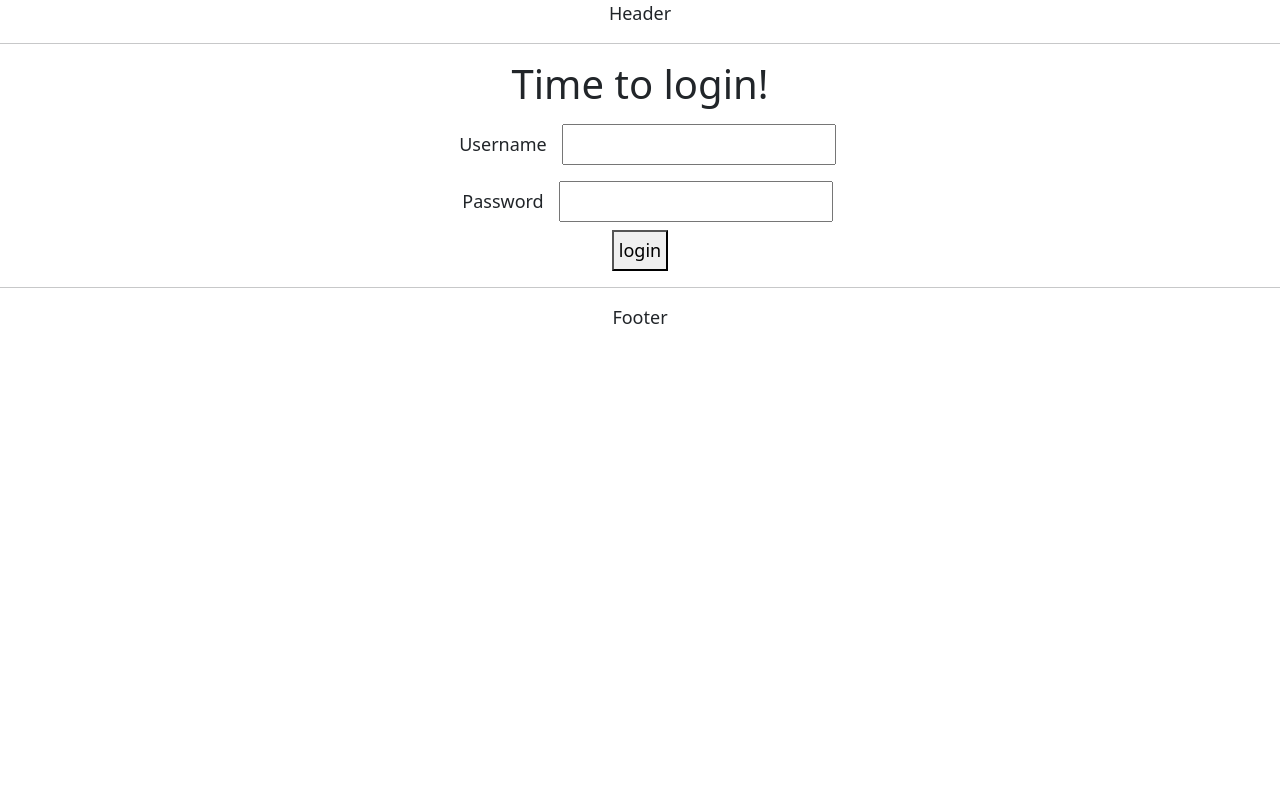
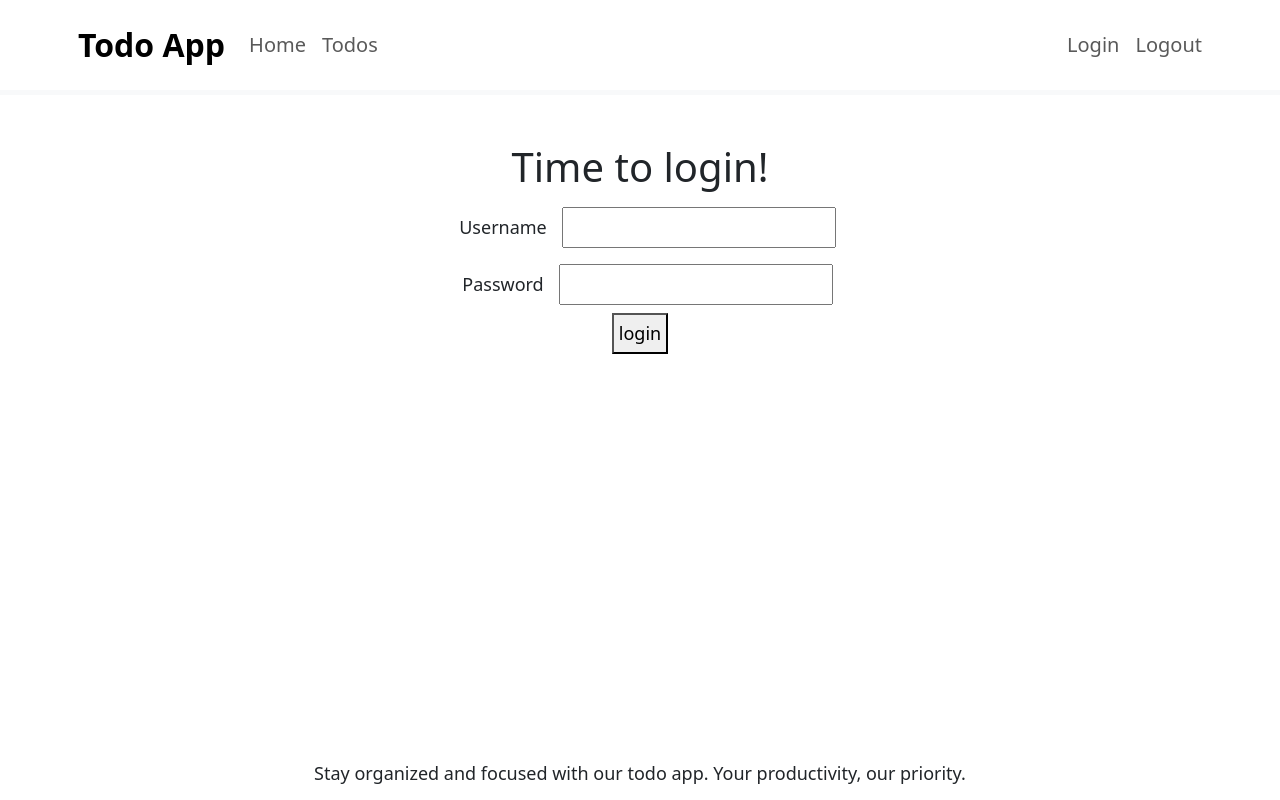
Before and after one commit to Adel1250/TODO-React, a React (Create React App) app: page /login in a window 1280 px wide. Built offline with nearby package versions, Linux system fonts and the light colour scheme.

Commit message:
Create separate components for Todo component

```diff
--- /dev/null
+++ b/src/components/todo/ErrorComponent.jsx
@@ -0,0 +1,9 @@
+export default function ErrorComponent() {
+    return (
+        <div className="Error">
+            <h1>
+                Apologies for 404. Reach out to our team.
+            </h1>
+        </div>
+    )
+}
--- /dev/null
+++ b/src/components/todo/FooterComponent.jsx
@@ -0,0 +1,10 @@
+export default function FooterComponent() {
+    return (
+        <footer className='footer'>
+            <div className="container">
+                Stay organized and focused with our todo app. Your productivity, our priority.
+            </div>
+        </footer>
+
+    )
+}
--- /dev/null
+++ b/src/components/todo/HeaderComponent.jsx
@@ -0,0 +1,25 @@
+import { Link } from 'react-router-dom';
+
+export default function HeaderComponent() {
+    return (
+        <header className="border-bottom border-light border-5 mb-5 p-2">
+            <div className="container">
+                <div className="row">
+                    <nav className="navbar navbar-expand-lg">
+                        <Link className="navbar-brand ms-2 fs-2 fw-bold text-black" to="/welcome/Guest">Todo App</Link>
+                        <div className="collapse navbar-collapse">
+                            <ul className="navbar-nav">
+                                <li className="nav-item fs-5"><Link className="nav-link" to="/welcome/Guest">Home</Link></li>
+                                <li className="nav-item fs-5"><Link className="nav-link" to="/todos">Todos</Link></li>
+                            </ul>
+                        </div>
+                        <ul className="navbar-nav">
+                            <li className="nav-item fs-5"><Link className="nav-link" to="/login">Login</Link></li>
+                            <li className="nav-item fs-5"><Link className="nav-link" to="/logout">Logout</Link></li>
+                        </ul>
+                    </nav>
+                </div>
+            </div>
+        </header>
+    )
+}
--- /dev/null
+++ b/src/components/todo/LoginComponent.jsx
@@ -0,0 +1,52 @@
+import React, { useState } from 'react';
+import { useNavigate } from 'react-router-dom';
+
+export default function LoginComponent() {
+    const [username, setUsername] = useState("");
+    const [password, setPassword] = useState("");
+    const [showSuccessMessage, setshowSuccessMessage] = useState(false);
+    const [showFailureMessage, setshowFailureMessage] = useState(false);
+    const navigate = useNavigate();
+
+    function handleUsername(event) {
+        setUsername(event.target.value)
+    }
+
+    function handlePassword(event) {
+        setPassword(event.target.value)
+    }
+
+    function handleSubmit() {
+        if (username === "adel" && password === "password") {
+            setshowSuccessMessage(true);
+            setshowFailureMessage(false);
+            navigate(`/welcome/${username}`)
+        } else {
+            setshowFailureMessage(true);
+            setshowSuccessMessage(false);
+        }
+    }
+
+    return (
+        <div className="Login">
+            <h1>
+                Time to login!
+            </h1>
+            {showSuccessMessage && <div className='successMessage'>Authenticated Successfully!</div>}
+            {showFailureMessage && <div className='errorMessage'>Authention failure! Please check your username and password.</div>}
+            <div className="LoginForm">
+                <div>
+                    <label>Username</label>
+                    <input type="text" name="username" value={username} onChange={handleUsername} />
+                </div>
+                <div>
+                    <label>Password</label>
+                    <input type="password" name="password" value={password} onChange={handlePassword} />
+                </div>
+                <div>
+                    <button type="button" name="login" onClick={handleSubmit}>login</button>
+                </div>
+            </div>
+        </div>
+    )
+}
--- /dev/null
+++ b/src/components/todo/LogoutComponent.jsx
@@ -0,0 +1,9 @@
+export default function LogoutComponent() {
+    return (
+        <div className="logout">
+            <h2>
+                Thanks for using our App. Come back soon!
+            </h2>
+        </div>
+    )
+}
--- a/src/components/todo/TodoApp.css
+++ b/src/components/todo/TodoApp.css
@@ -2,3 +2,10 @@ label, input, button {
     margin: 10px;
     padding: 5px;
 }
+
+footer {
+    bottom: 0;
+    position: absolute;
+    width: 100%;
+    height: 40px;
+}
--- a/src/components/todo/TodoApp.jsx
+++ b/src/components/todo/TodoApp.jsx
@@ -1,12 +1,19 @@
-import React, { useState } from 'react';
+import React from 'react';
 import './TodoApp.css';
-import { BrowserRouter, Link, Route, Routes, useNavigate, useParams } from 'react-router-dom';
+import { BrowserRouter, Route, Routes } from 'react-router-dom';
+import LogoutComponent from './LogoutComponent';
+import FooterComponent from './FooterComponent';
+import HeaderComponent from './HeaderComponent';
+import WelcomeComponent from './WelcomeComponent';
+import TodoListComponent from './TodoListComponent';
+import ErrorComponent from './ErrorComponent';
+import LoginComponent from './LoginComponent';
 
 export default function TodoApp() {
     return (
         <div className='TodoApp'>
-            <HeaderComponent />
             <BrowserRouter>
+                <HeaderComponent />
                 <Routes>
                     <Route path='/' element={<LoginComponent />} />
                     <Route path='/login' element={<LoginComponent />} />
@@ -15,155 +22,8 @@ export default function TodoApp() {
                     <Route path='/logout' element={<LogoutComponent />} />
                     <Route path='/*' element={<ErrorComponent />} />
                 </Routes>
+                <FooterComponent />
             </BrowserRouter>
-            <FooterComponent />
         </div>
     )
 }
-
-function LoginComponent() {
-    const [username, setUsername] = useState("");
-    const [password, setPassword] = useState("");
-    const [showSuccessMessage, setshowSuccessMessage] = useState(false);
-    const [showFailureMessage, setshowFailureMessage] = useState(false);
-    const navigate = useNavigate();
-
-    function handleUsername(event) {
-        setUsername(event.target.value)
-    }
-
-    function handlePassword(event) {
-        setPassword(event.target.value)
-    }
-
-    function handleSubmit() {
-        if (username === "adel" && password === "password") {
-            setshowSuccessMessage(true);
-            setshowFailureMessage(false);
-            navigate(`/welcome/${username}`)
-        } else {
-            setshowFailureMessage(true);
-            setshowSuccessMessage(false);
-        }
-    }
-
-    return (
-        <div className="Login">
-            <h1>
-                Time to login!
-            </h1>
-            {showSuccessMessage && <div className='successMessage'>Authenticated Successfully!</div>}
-            {showFailureMessage && <div className='errorMessage'>Authention failure! Please check your username and password.</div>}
-            <div className="LoginForm">
-                <div>
-                    <label>Username</label>
-                    <input type="text" name="username" value={username} onChange={handleUsername} />
-                </div>
-                <div>
-                    <label>Password</label>
-                    <input type="password" name="password" value={password} onChange={handlePassword} />
-                </div>
-                <div>
-                    <button type="button" name="login" onClick={handleSubmit}>login</button>
-                </div>
-            </div>
-        </div>
-    )
-}
-
-function WelcomeComponent() {
-    const { username } = useParams();
-    return (
-        <div className="Welcome">
-            <h1>Welcome {username}</h1>
-            <div>
-                Manage your todos. <Link to='/todos'>Here!</Link>
-            </div>
-        </div>
-    )
-}
-
-function ErrorComponent() {
-    return (
-        <div className="Error">
-            <h1>
-                Apologies for 404. Reach out to our team.
-            </h1>
-        </div>
-    )
-}
-
-function TodoListComponent() {
-    const targetDate = new Date();
-    const todos = [
-        {
-            id: 1,
-            description: "Learn Java",
-            done: false,
-            targetDate: targetDate
-        },
-        {
-            id: 2,
-            description: "Learn Spring",
-            done: false,
-            targetDate: targetDate
-        }
-    ]
-    return (
-        <div className="Todo">
-            <h1>
-                Things you want to do!
-            </h1>
-            <table>
-                <thead>
-                    <tr>
-                        <td>ID</td>
-                        <td>Description</td>
-                        <td>Is done?</td>
-                        <td>Target date</td>
-                    </tr>
-                </thead>
-                <tbody>
-                    {
-                        todos.map(
-                            todo => (
-                                <tr key={todo.id}>
-                                    <td>{todo.id}</td>
-                                    <td>{todo.description}</td>
-                                    <td>{todo.done.toString()}</td>
-                                    <td>{todo.targetDate.toDateString()}</td>
-                                </tr>
-                            )
-                        )
-                    }
-                </tbody>
-            </table>
-        </div>
-    )
-}
-
-function HeaderComponent() {
-    return (
-        <div className="header">
-            Header <hr />
-        </div>
-    )
-}
-
-function FooterComponent() {
-    return (
-        <div className="footer">
-            <hr /> Footer
-        </div>
-    )
-}
-
-function LogoutComponent() {
-    return (
-        <div className="logout">
-            <h1>
-                Thanks for using our App. Come back soon!
-            </h1>
-        </div>
-    )
-}
--- /dev/null
+++ b/src/components/todo/TodoListComponent.jsx
@@ -0,0 +1,48 @@
+export default function TodoListComponent() {
+    const targetDate = new Date();
+    const todos = [
+        {
+            id: 1,
+            description: "Learn Java",
+            done: false,
+            targetDate: targetDate
+        },
+        {
+            id: 2,
+            description: "Learn Spring",
+            done: false,
+            targetDate: targetDate
+        }
+    ]
+    return (
+        <div className="container">
+            <h1>
+                Things you want to do!
+            </h1>
+            <table className='table'>
+                <thead>
+                    <tr>
+                        <td>ID</td>
+                        <td>Description</td>
+                        <td>Is done?</td>
+                        <td>Target date</td>
+                    </tr>
+                </thead>
+                <tbody>
+                    {
+                        todos.map(
+                            todo => (
+                                <tr key={todo.id}>
+                                    <td>{todo.id}</td>
+                                    <td>{todo.description}</td>
+                                    <td>{todo.done.toString()}</td>
+                                    <td>{todo.targetDate.toDateString()}</td>
+                                </tr>
+                            )
+                        )
+                    }
+                </tbody>
+            </table>
+        </div>
+    )
+}
--- /dev/null
+++ b/src/components/todo/WelcomeComponent.jsx
@@ -0,0 +1,14 @@
+import { Link, useParams } from 'react-router-dom';
+
+
+export default function WelcomeComponent() {
+    const { username } = useParams();
+    return (
+        <div className="Welcome">
+            <h1>Welcome {username}</h1>
+            <div>
+                Manage your todos. <Link to='/todos'>Here!</Link>
+            </div>
+        </div>
+    )
+}
```
